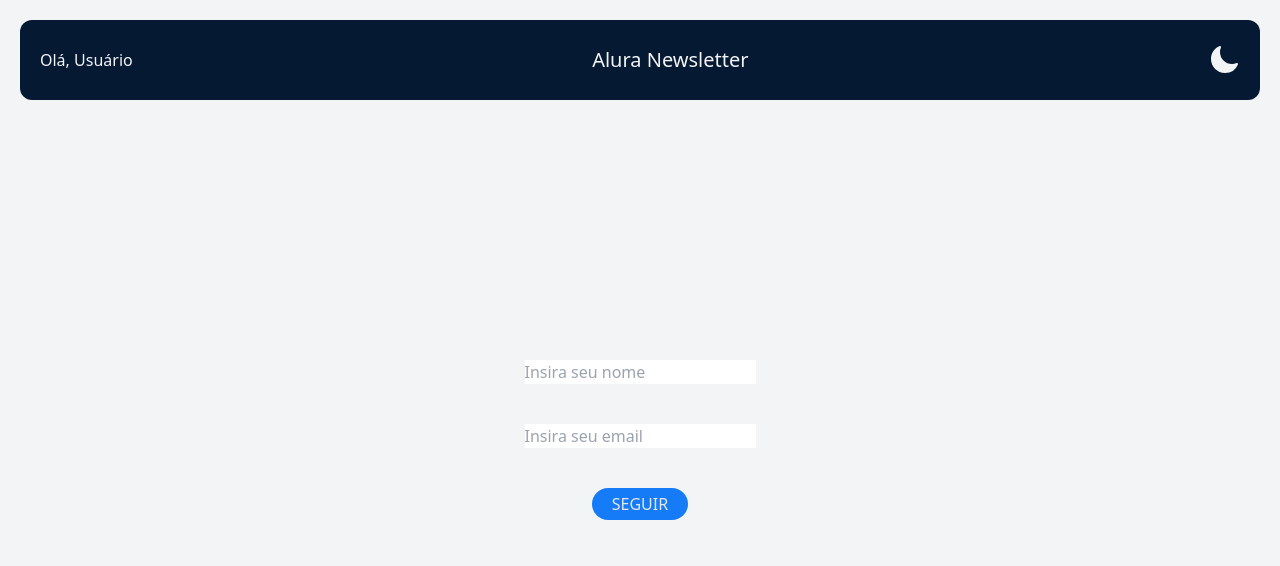
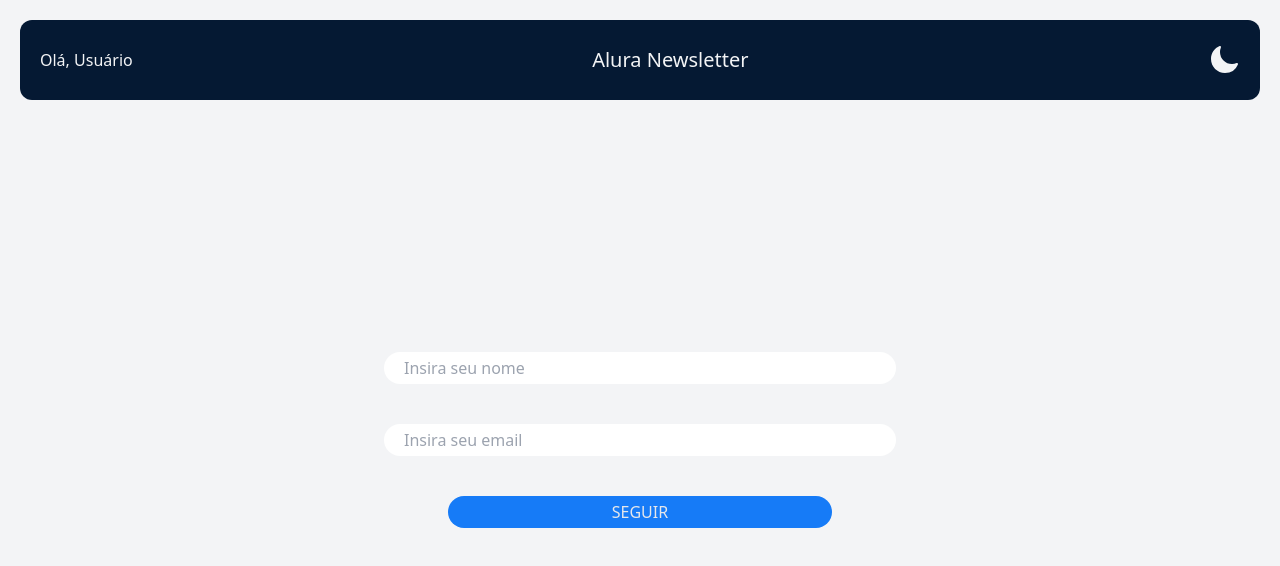
Before and after one commit to Cleber-Severo/Alura-Newsletter, a React (Vite) app: page / in a window 1280 px wide. Shown: the top 566 px of the page. Built offline with nearby package versions, Linux system fonts and the light colour scheme.

Commit message:
creating an Input component to a general styling and customization

```diff
--- a/src/components/Form/Form.jsx
+++ b/src/components/Form/Form.jsx
@@ -1,4 +1,5 @@
 import React from 'react'
+import Input from '../Input/Input';
 
 const Form = ({ onSubmit}) => {
 
@@ -11,9 +12,9 @@ const Form = ({ onSubmit}) => {
     }
     return (
     <form onSubmit={safeSubmit} className='h-full flex flex-col items-center justify-center gap-10 -mt-20'>
-        <input type="text" placeholder='Insira seu nome'/>
-        <input type="email" placeholder='Insira seu email'/>
-        <button type='submit' className='bg-alura-100 dark:bg-dark-200 rounded-full text-gray-200 dark:text-gray-200 uppercase px-5 py-1'>Seguir</button>
+        <Input type="text" required placeholder='Insira seu nome'/>
+        <Input type="email"  required placeholder='Insira seu email'/>
+        <button type='submit' className='bg-alura-100 dark:bg-dark-200 rounded-full w-full max-w-sm text-gray-200 dark:text-gray-200 uppercase px-5 py-1'>Seguir</button>
     </form>
   )
 }
--- /dev/null
+++ b/src/components/Input/Input.jsx
@@ -0,0 +1,9 @@
+import React from 'react'
+
+const Input = props => {
+  return (
+    <input className='py-1 pl-5 w-full max-w-lg dark:bg-dark-200 text-dark-200 dark:text-gray-200 rounded-full outline-none' {...props}/>
+  )
+}
+
+export default Input
```
